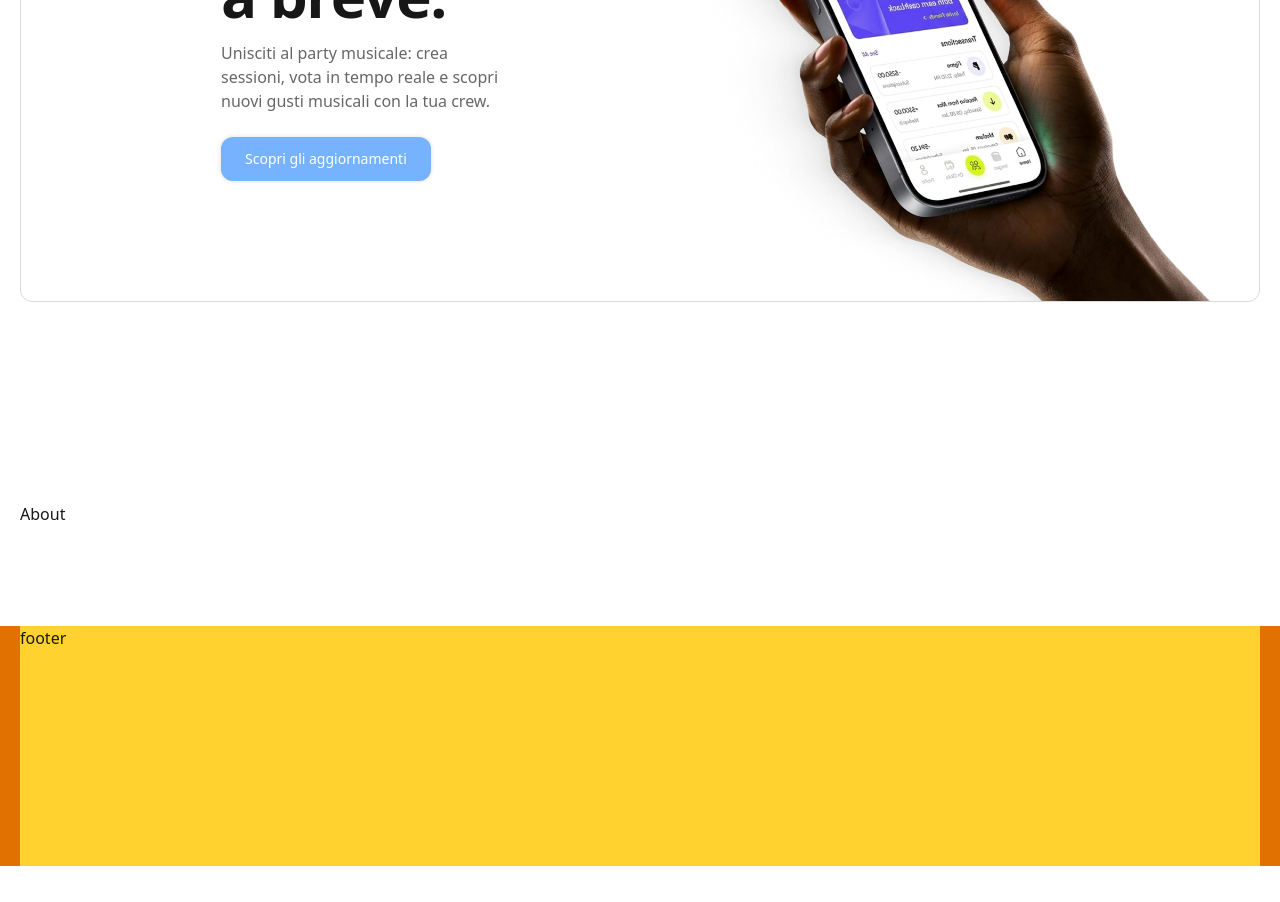
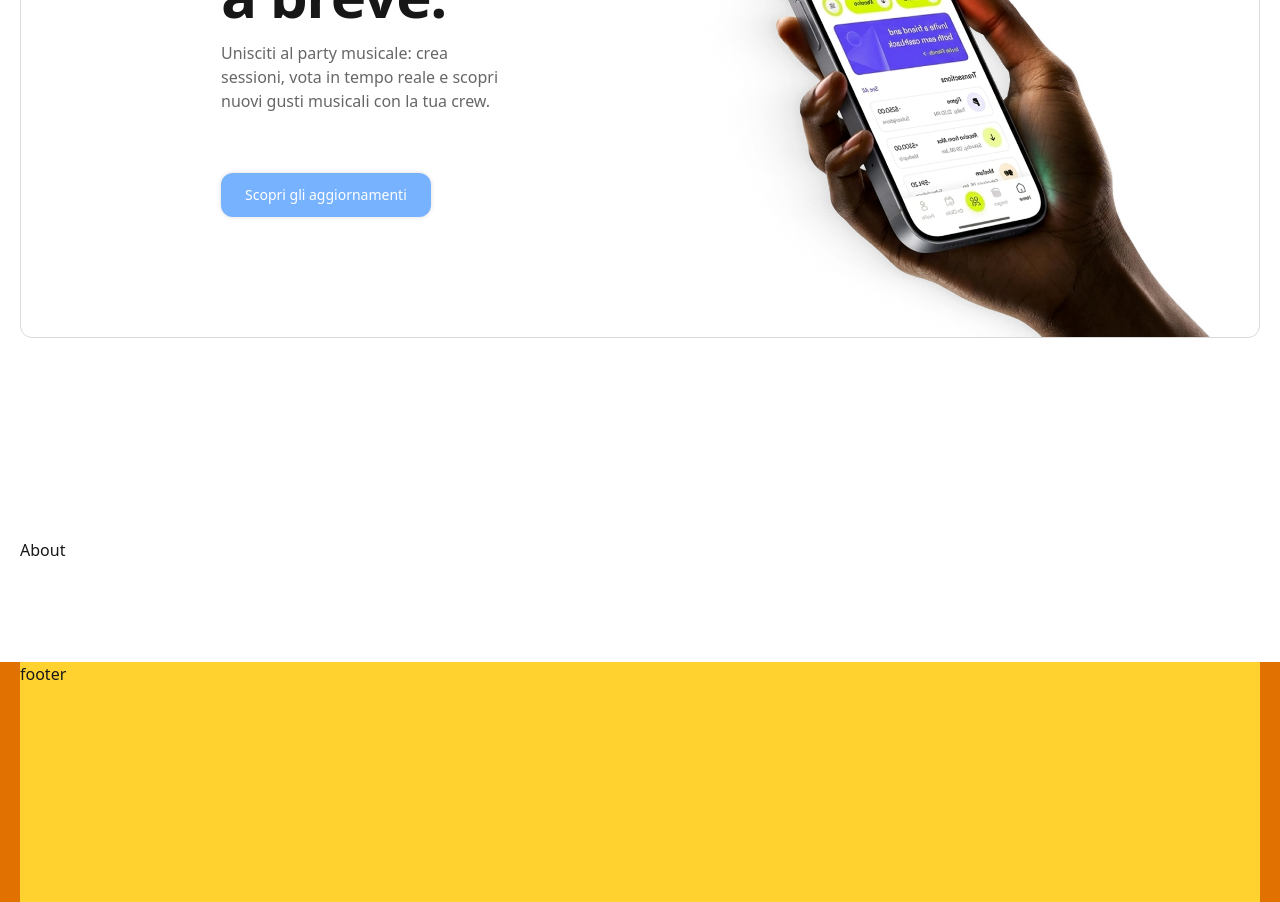
Before and after one commit to nicolocamassa/portfolio, a Next.js app: page / in a window 1280 px wide. Shown: the part 1840-2742 px from the top of the page. Before the commit the page ends 2706 px from the top, so only its background shows below. Built offline with nearby package versions, Linux system fonts and the light colour scheme; a web font is replaced by a local one.

Commit message:
fix: button margin fixed

```diff
--- a/app/components/ui/ProjectCard.tsx
+++ b/app/components/ui/ProjectCard.tsx
@@ -30,7 +30,7 @@ export default function ProjectCard() {
           musicali con la tua crew.
         </article>
 
-        <Button color="cta" size="sm" className="mt-6">
+        <Button color="cta" size="sm" className="mt-10 md:mt-15">
           Scopri gli aggiornamenti
         </Button>
       </div>
```
